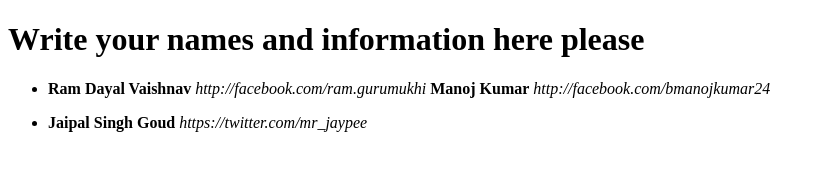
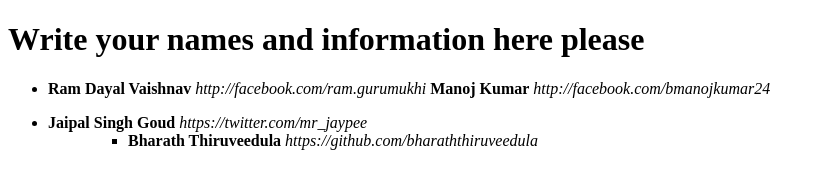
Before and after one commit to psvramaraju/MarketplaceDay, a plain HTML site: page index.html in a window 1280 px wide. Shown: the whole page, without its empty margins (0-825 px from the left). Drawn offline with Linux system fonts and the light colour scheme.

Commit message:
Added bharath details

```diff
--- a/index.html
+++ b/index.html
@@ -20,5 +20,11 @@
 			<i>https://twitter.com/mr_jaypee</i>
 		</li>
 	<ul>
+        <ul>
+                <li>
+                        <b>Bharath Thiruveedula</b>
+                        <i>https://github.com/bharaththiruveedula</i>
+                </li>
+        </ul>
 </body>
 </html>
```
